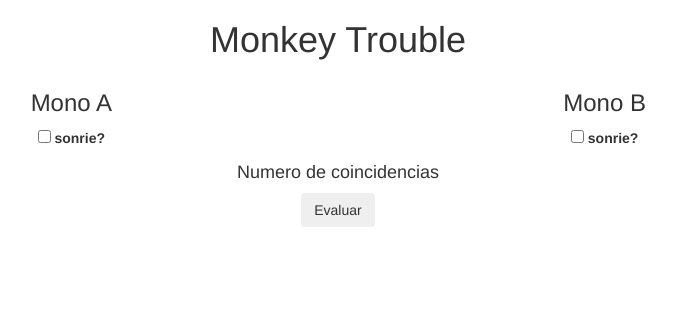
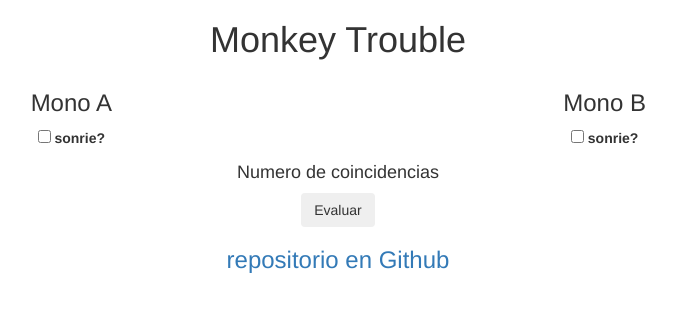
Before and after one commit to gabdelc/monkeyTrouble, a plain HTML site: page index.html in a window 1280 px wide. Shown: the whole page, without its empty margins (302-978 px from the left). Drawn offline with nearby package versions, Linux system fonts and the light colour scheme.

Commit message:
add link repo

```diff
--- a/index.html
+++ b/index.html
@@ -33,6 +33,11 @@
 		    <button onclick="evaluar()" class=" btn">Evaluar</button>
 		    <h1 id="salida"></h1>
 		</div>
+	   	<footer>
+		   <h3>
+		    <a href="https://github.com/gabdelc/monkeyTrouble"> repositorio en Github</a>
+		    </h3>
+		</footer>
 	</div>
 </body>
 <script src="main.js"></script>
```
